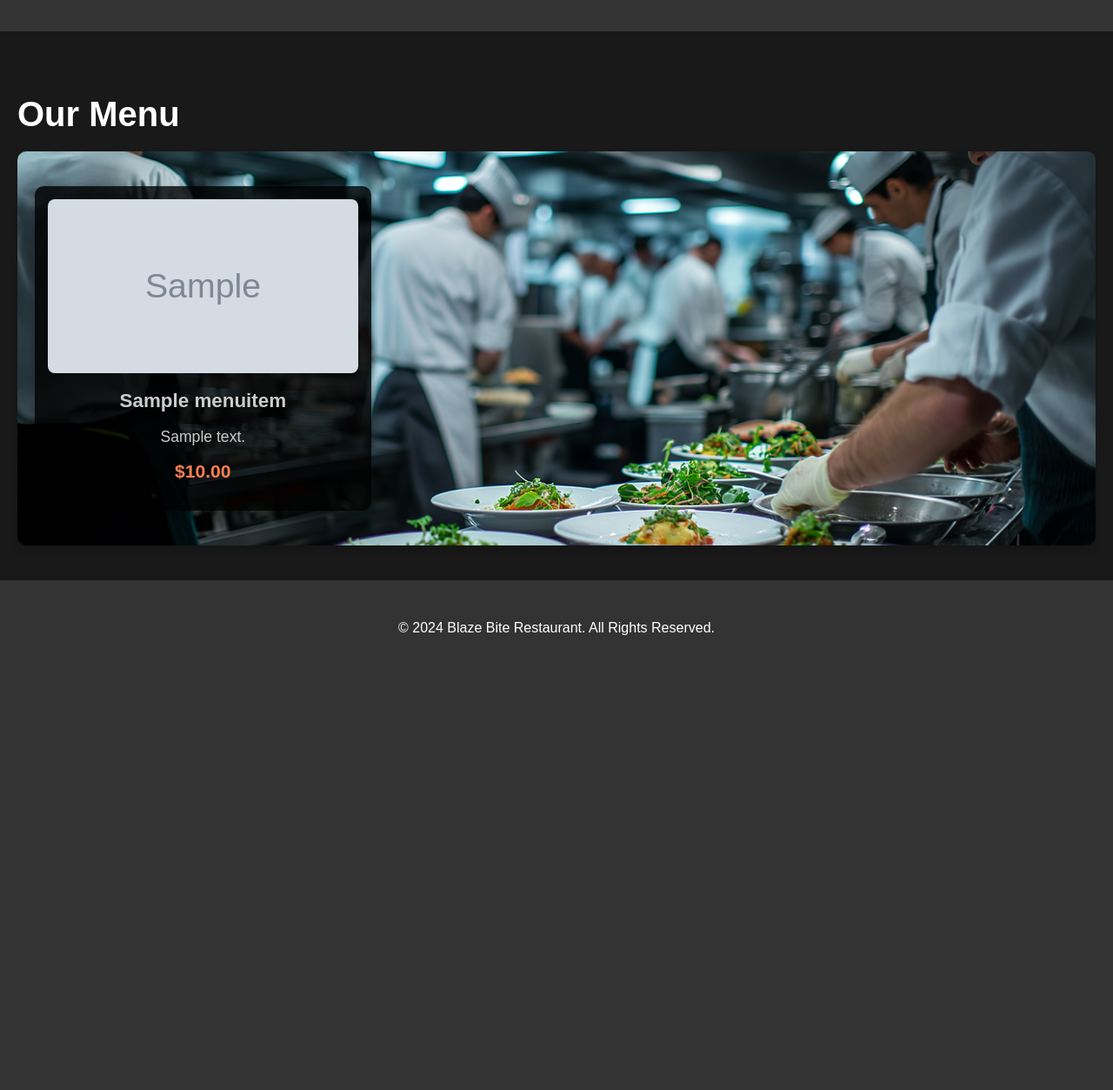
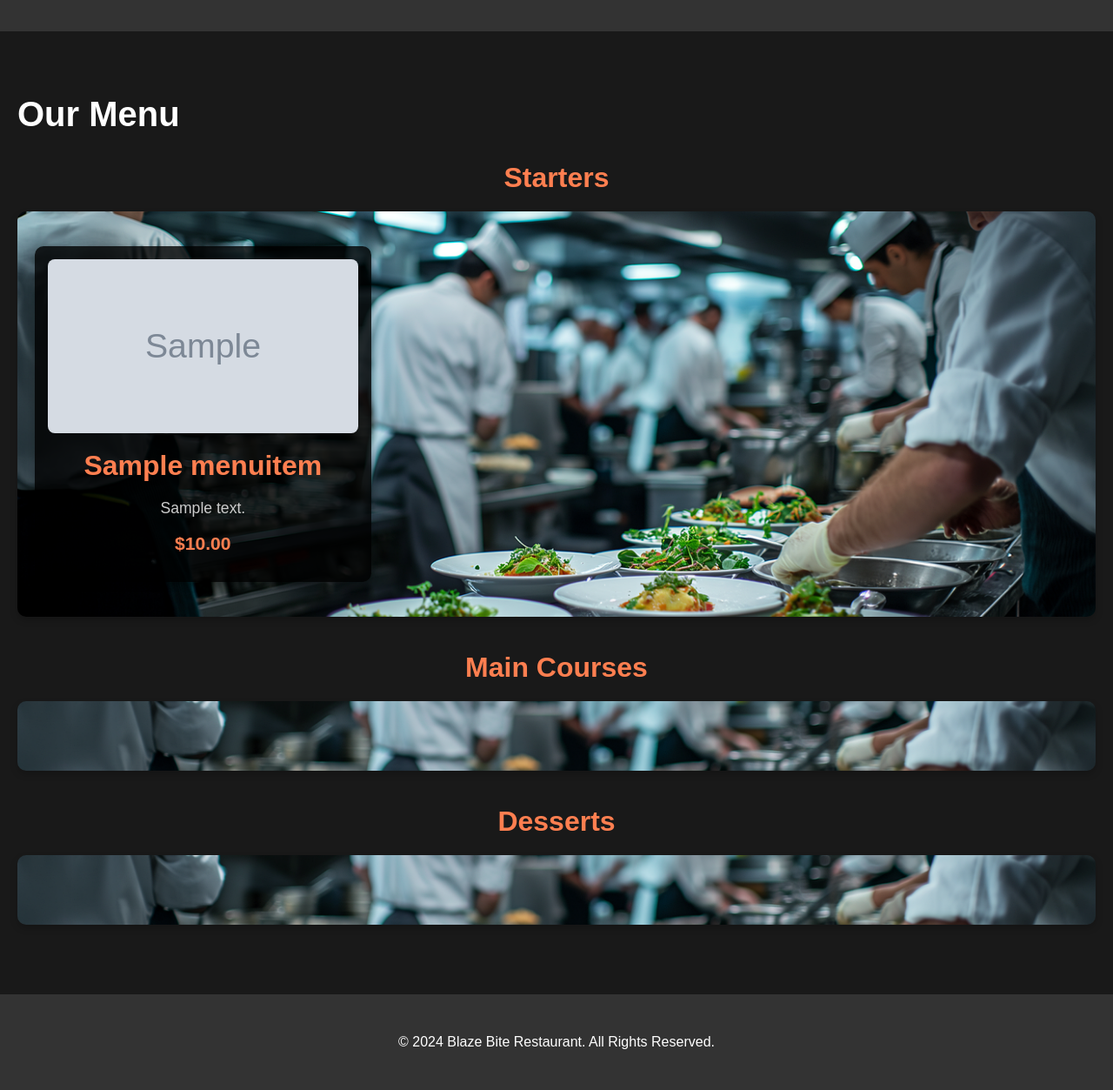
Before and after one commit to dmuresanu/blaze-bite-website, a Django app: page /menu/ in a window 1280 px wide. Shown: the part 114-1367 px from the top of the page at 87% size. Before the commit the page ends 844 px from the top, so only its background shows below. Run offline with Django 5.2, Linux system fonts and the light colour scheme; tables that the repository leaves empty hold one stand-in row (values such as "Sample post"); grey boxes marked "Sample" are stand-in pictures.

Commit message:
Add category field to menu items for better organization (Starters, Mains, Desserts) and update Django admin.

```diff
--- a/core/admin.py
+++ b/core/admin.py
@@ -9,7 +9,8 @@ admin.site.unregister(User)
 
 @admin.register(MenuItem)
 class MenuItemAdmin(admin.ModelAdmin):
-    list_display = ('name', 'price', 'description')
+    list_display = ('category','name', 'price', 'description')
+    list_filter = ('category',)
     search_fields = ('name', 'description')  # Add search functionality to the admin
 
 class StaffProfileAdmin(admin.ModelAdmin):
--- a/core/forms.py
+++ b/core/forms.py
@@ -8,7 +8,7 @@ import datetime
 class MenuItemForm(forms.ModelForm):
     class Meta:
         model = MenuItem
-        fields = ['name', 'description', 'price', 'image']
+        fields = ['category','name', 'description', 'price', 'image']
 
 class BookingForm(forms.ModelForm):
     class Meta:
--- a/core/models.py
+++ b/core/models.py
@@ -6,6 +6,17 @@ class MenuItem(models.Model):
     description = models.TextField()
     price = models.DecimalField(max_digits=6, decimal_places=2, default=0.00)
     image = models.ImageField(upload_to='menu_items/')
+    CATEGORY_CHOICES = [
+        ('Starters', 'Starters'),
+        ('Mains', 'Main Courses'),
+        ('Desserts', 'Desserts'),
+    ]
+
+    name = models.CharField(max_length=100)
+    description = models.TextField()
+    price = models.DecimalField(max_digits=6, decimal_places=2)
+    image = models.ImageField(upload_to='menu_images/', blank=True, null=True)
+    category = models.CharField(max_length=20, choices=CATEGORY_CHOICES, default='Starters')
 
     def __str__(self):
         return self.name
--- a/core/templates/menu.html
+++ b/core/templates/menu.html
@@ -6,14 +6,51 @@
 {% block content %}
     <h2 style="color: white; font-size: 2.5em; margin-bottom: 20px;">Our Menu</h2>
 
+    <div class="menu-category">
+        <h3>Starters</h3>
         <div class="menu-items">
             {% for item in menu_items %}
+                {% if item.category == 'Starters' %}
                     <div class="menu-item">
                         <img src="{% if item.image %}{{ item.image.url }}{% else %}{% static 'images/default-image.jpg' %}{% endif %}" alt="{{ item.name }}">
                         <h3>{{ item.name }}</h3>
                         <p>{{ item.description }}</p>
                         <p><strong>${{ item.price }}</strong></p>
                     </div>
+                {% endif %}
             {% endfor %}
         </div>
+    </div>
+
+    <div class="menu-category">
+        <h3>Main Courses</h3>
+        <div class="menu-items">
+            {% for item in menu_items %}
+                {% if item.category == 'Mains' %}
+                    <div class="menu-item">
+                        <img src="{% if item.image %}{{ item.image.url }}{% else %}{% static 'images/default-image.jpg' %}{% endif %}" alt="{{ item.name }}">
+                        <h3>{{ item.name }}</h3>
+                        <p>{{ item.description }}</p>
+                        <p><strong>${{ item.price }}</strong></p>
+                    </div>
+                {% endif %}
+            {% endfor %}
+        </div>
+    </div>
+
+    <div class="menu-category">
+        <h3>Desserts</h3>
+        <div class="menu-items">
+            {% for item in menu_items %}
+                {% if item.category == 'Desserts' %}
+                    <div class="menu-item">
+                        <img src="{% if item.image %}{{ item.image.url }}{% else %}{% static 'images/default-image.jpg' %}{% endif %}" alt="{{ item.name }}">
+                        <h3>{{ item.name }}</h3>
+                        <p>{{ item.description }}</p>
+                        <p><strong>${{ item.price }}</strong></p>
+                    </div>
+                {% endif %}
+            {% endfor %}
+        </div>
+    </div>
 {% endblock %}
--- a/static/css/style.css
+++ b/static/css/style.css
@@ -226,6 +226,16 @@ body.homepage main {
     color: #ff7f50;
 }
 
+.menu-category {
+    margin-bottom: 40px;
+}
+
+.menu-category h3 {
+    font-size: 2em;
+    color: #ff7f50;
+    margin-bottom: 20px;
+    text-align: center;
+}
 
 
 /* Footer Styling */
```
Also changed, not shown: core/migrations/0006_menuitem_category_alter_menuitem_image_and_more.py (added), media/menu_images/olive-oil-ice-cream-1583156_640.jpg (added). Lines whose indentation alone changed are shown as unchanged.
